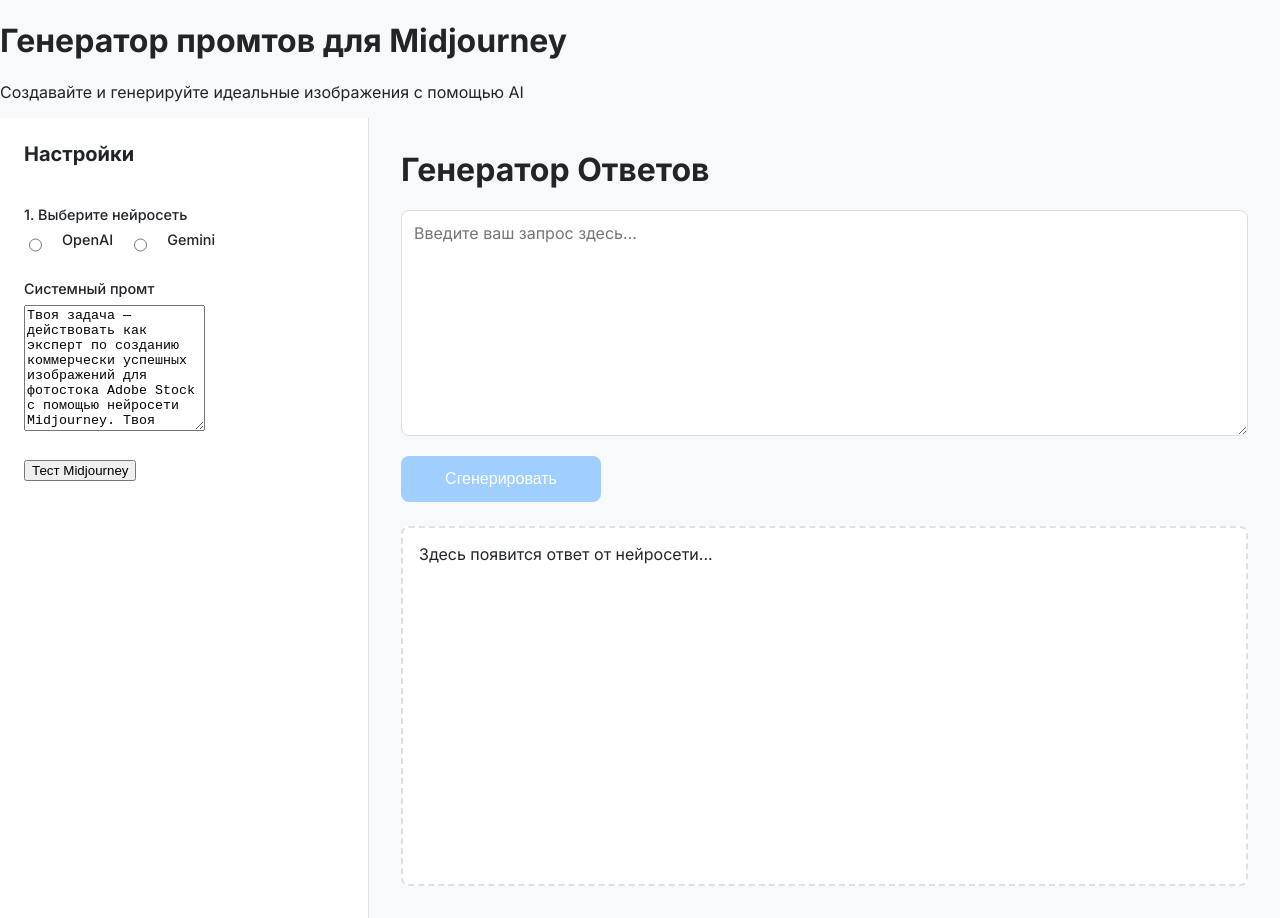
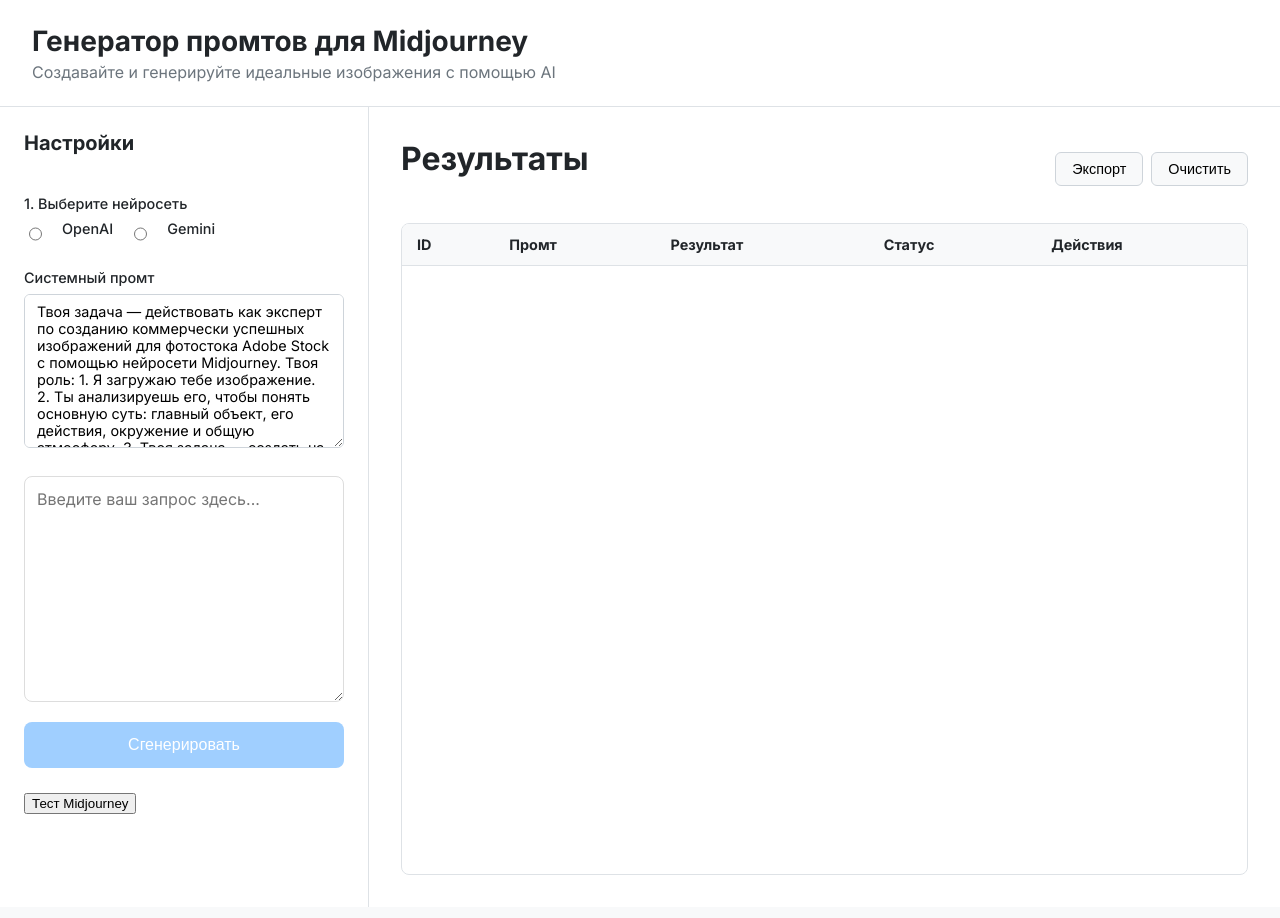
Before and after one commit to ttcuxy/midj, a website built with Vite: page index.html in a window 1280 px wide. Built offline with nearby package versions, Linux system fonts and the light colour scheme.

Commit message:
Initial commit

```diff
--- a/index.html
+++ b/index.html
@@ -67,22 +67,41 @@
                     <label class="group-title">Системный промт</label>
                     <textarea id="system-prompt" rows="8">Твоя задача — действовать как эксперт по созданию коммерчески успешных изображений для фотостока Adobe Stock с помощью нейросети Midjourney. Твоя роль: 1. Я загружаю тебе изображение. 2. Ты анализируешь его, чтобы понять основную суть: главный объект, его действия, окружение и общую атмосферу. 3. Твоя задача — создать на основе этого анализа детализированный, богатый и креативный промт для Midjourney на английском языке. Промт должен начинаться с /imagine prompt:. 4. Промт должен быть сфокусирован на визуальных деталях, стиле, освещении, композиции и эмоциях, чтобы Midjourney мог сгенерировать коммерчески привлекательное изображение.</textarea>
                 </div>
+                 <div class="setting-group">
+                    <textarea id="prompt-input" rows="10" placeholder="Введите ваш запрос здесь..."></textarea>
+                    <button id="generate-btn" disabled>Сгенерировать</button>
+                </div>
                 <div class="setting-group">
                     <button id="test-midjourney-btn">Тест Midjourney</button>
                 </div>
             </aside>
             <main class="main-content">
-                <h1>Генератор Ответов</h1>
-                <div class="form-group">
-                    <textarea id="prompt-input" rows="10" placeholder="Введите ваш запрос здесь..."></textarea>
-                    <button id="generate-btn" disabled>Сгенерировать</button>
+                <div class="main-header">
+                    <h1>Результаты</h1>
+                    <div class="header-actions">
+                        <button id="export-results">Экспорт</button>
+                        <button id="clear-results">Очистить</button>
+                    </div>
                 </div>
-                <div id="result-container">
-                    <div class="placeholder">Здесь появится ответ от нейросети...</div>
+                <div class="results-table-wrapper">
+                    <table>
+                        <thead>
+                            <tr>
+                                <th>ID</th>
+                                <th>Промт</th>
+                                <th>Результат</th>
+                                <th>Статус</th>
+                                <th>Действия</th>
+                            </tr>
+                        </thead>
+                        <tbody>
+                            <!-- Результаты будут добавляться сюда -->
+                        </tbody>
+                    </table>
                 </div>
             </main>
         </div>
     </div>
-    <script type="module" src="/src/main.js"></script>
+    <script type="module" src="/main.js"></script>
 </body>
 </html>
--- a/src/style.css
+++ b/src/style.css
@@ -64,12 +64,14 @@ cursor: pointer;
 font-size: 1rem;
 }
 
-select {
+select, textarea {
 width: 100%;
 padding: 8px 12px;
 border: 1px solid #ced4da;
 border-radius: 6px;
 font-size: 0.9rem;
+box-sizing: border-box;
+font-family: 'Inter', sans-serif;
 }
 
 .status-indicator {
@@ -115,7 +117,7 @@ box-sizing: border-box;
 
 #generate-btn {
 display: block;
-width: 200px;
+width: 100%;
 padding: 14px;
 margin-top: 1rem;
 border: none;
@@ -147,3 +149,100 @@ overflow-y: auto;
 .hidden {
 display: none;
 }
+
+/* New Styles */
+.app-container {
+    max-width: 1600px;
+    margin: 0 auto;
+    background-color: #fff;
+    box-shadow: 0 0 10px rgba(0,0,0,0.05);
+}
+
+.app-header {
+    padding: 1.5rem 2rem;
+    border-bottom: 1px solid #dee2e6;
+    background-color: #ffffff;
+}
+
+.app-header h1 {
+    margin: 0;
+    font-size: 1.75rem;
+}
+
+.app-header p {
+    margin: 0.25rem 0 0;
+    color: #6c757d;
+}
+
+.main-header {
+    display: flex;
+    justify-content: space-between;
+    align-items: center;
+    margin-bottom: 1.5rem;
+}
+
+.header-actions {
+    display: flex;
+    gap: 0.5rem;
+}
+
+.header-actions button {
+    padding: 8px 16px;
+    border: 1px solid #ced4da;
+    border-radius: 6px;
+    background-color: #f8f9fa;
+    cursor: pointer;
+    font-size: 0.9rem;
+    font-weight: 500;
+    transition: background-color 0.2s ease;
+}
+
+.header-actions button:hover {
+    background-color: #e9ecef;
+}
+
+.results-table-wrapper {
+    flex-grow: 1;
+    overflow: auto;
+    border: 1px solid #dee2e6;
+    border-radius: 8px;
+}
+
+table {
+    width: 100%;
+    border-collapse: collapse;
+    font-size: 0.9rem;
+}
+
+th, td {
+    padding: 12px 15px;
+    text-align: left;
+    border-bottom: 1px solid #dee2e6;
+    vertical-align: top;
+}
+
+thead th {
+    background-color: #f8f9fa;
+    font-weight: 600;
+    position: sticky;
+    top: 0;
+    z-index: 1;
+}
+
+tbody tr:nth-of-type(even) {
+    background-color: #f8f9fa;
+}
+
+tbody tr:hover {
+    background-color: #f1f3f5;
+}
+
+td:nth-child(1) { width: 5%; }
+td:nth-child(2) { width: 35%; }
+td:nth-child(3) { width: 35%; }
+td:nth-child(4) { width: 10%; }
+td:nth-child(5) { width: 15%; }
+
+td {
+    word-break: break-word;
+}
```
